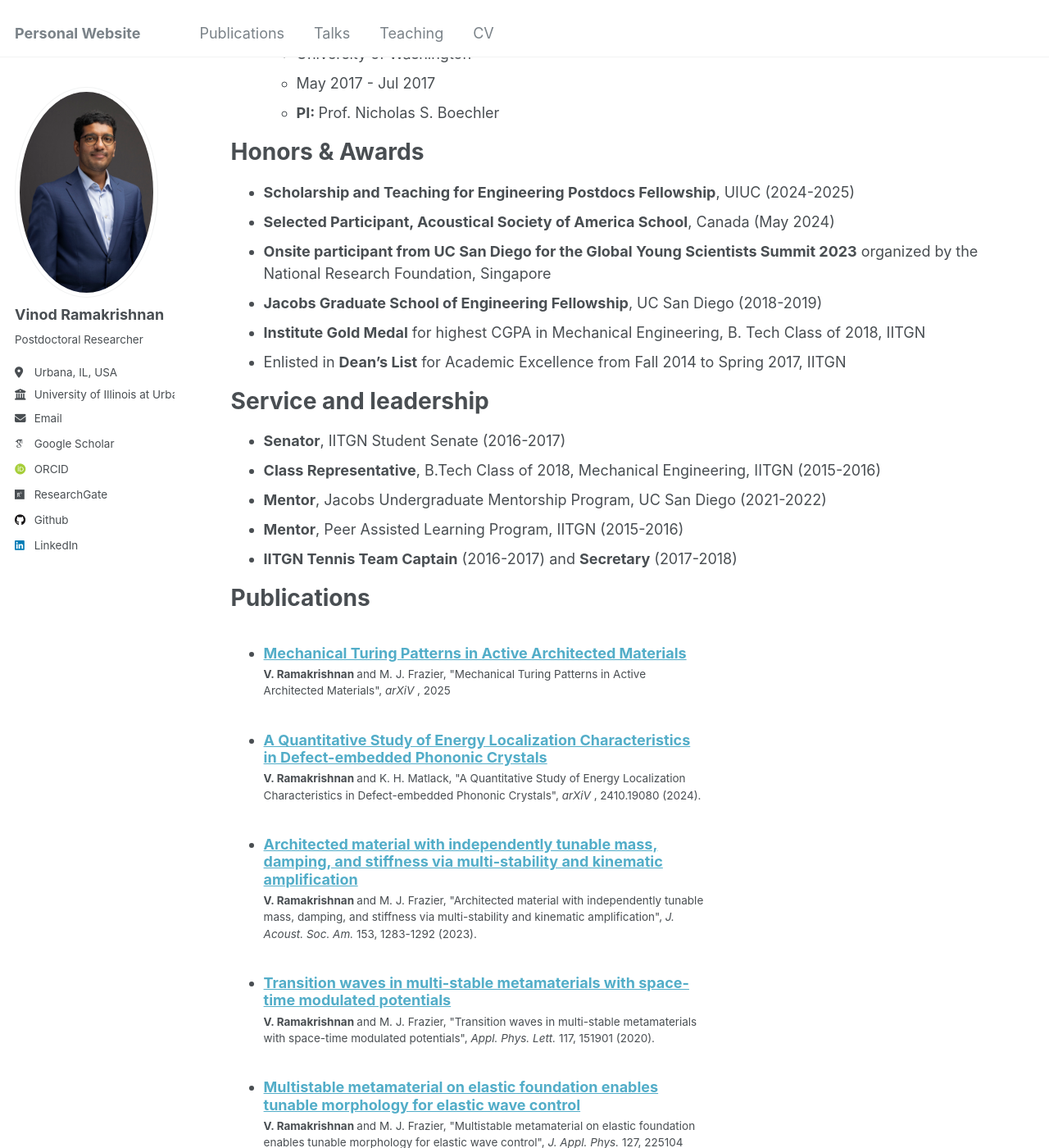
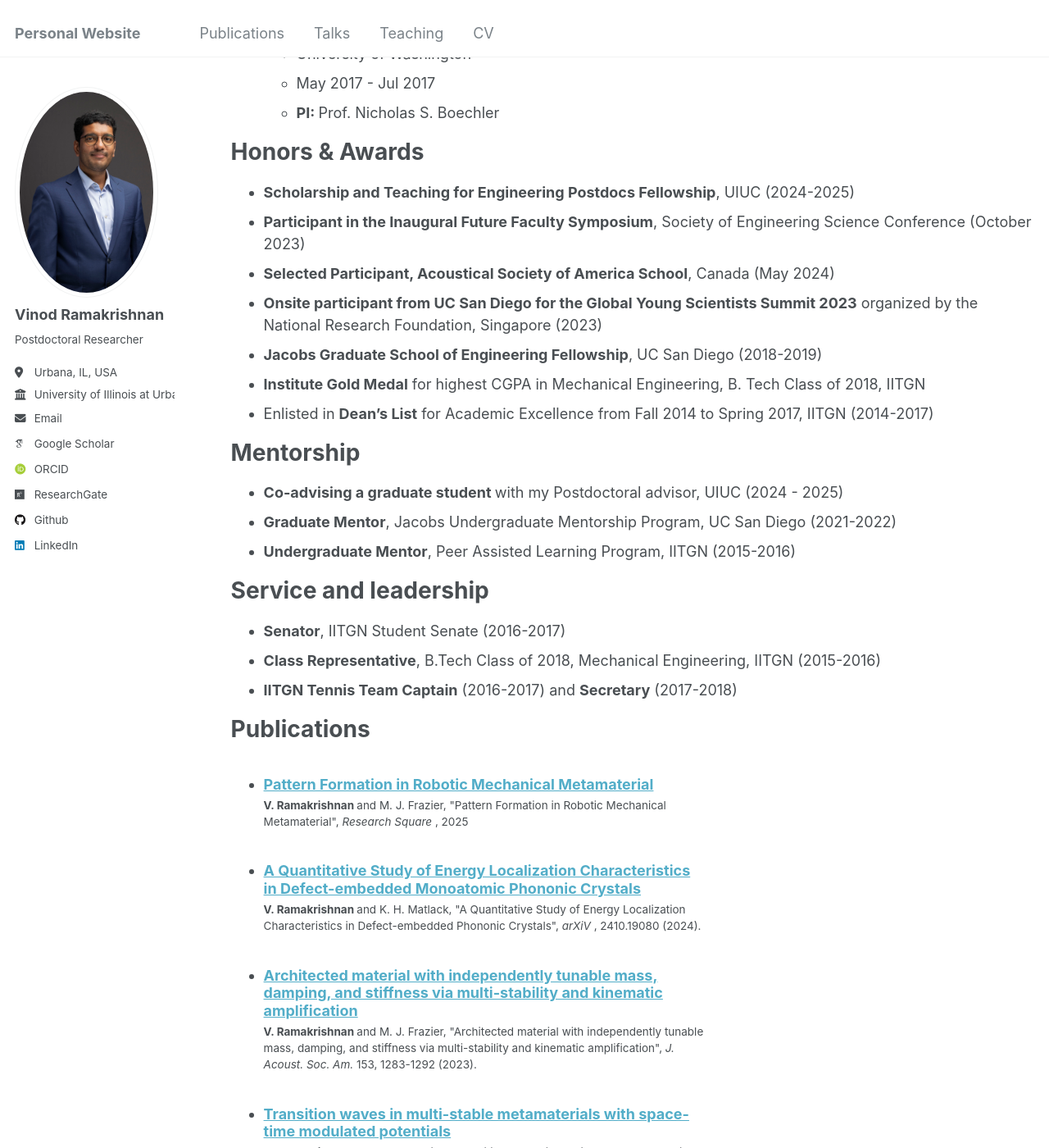
Before and after one commit to DonIV22/DonIV22.github.io, a Jekyll site: the page built from _pages/cv.md, in a window 1280 px wide and 1400 px high, scrolled down 650 px. Shown: the whole window at 82% size. Built offline with Jekyll 4.4.1, drawn with Linux system fonts in a browser that asks for light colours; some web fonts are replaced; some of the changed text lies outside the part shown.

Commit message:
Apr25_Changes

```diff
--- a/_pages/cv.md
+++ b/_pages/cv.md
@@ -55,18 +55,23 @@ Work experience
 Honors & Awards
 ======
 * <b> Scholarship and Teaching for Engineering Postdocs Fellowship</b>, UIUC (2024-2025)
+* <b> Participant in the Inaugural Future Faculty Symposium</b>, Society of Engineering Science Conference (October 2023)
 * <b> Selected Participant, Acoustical Society of America School</b>, Canada (May 2024)
-* <b> Onsite participant from UC San Diego for the Global Young Scientists Summit 2023</b> organized by the National Research Foundation, Singapore
+* <b> Onsite participant from UC San Diego for the Global Young Scientists Summit 2023</b> organized by the National Research Foundation, Singapore (2023)
 * <b> Jacobs Graduate School of Engineering Fellowship</b>, UC San Diego (2018-2019)
 * <b> Institute Gold Medal</b> for highest CGPA in Mechanical Engineering, B. Tech Class of 2018, IITGN
-* Enlisted in <b> Dean's List</b> for Academic Excellence from Fall 2014 to Spring 2017, IITGN
+* Enlisted in <b> Dean's List</b> for Academic Excellence from Fall 2014 to Spring 2017, IITGN (2014-2017)
+
+Mentorship
+======
+* <b> Co-advising a graduate student </b> with my Postdoctoral advisor, UIUC (2024 - 2025)
+* <b> Graduate Mentor</b>, Jacobs Undergraduate Mentorship Program, UC San Diego (2021-2022)
+* <b> Undergraduate Mentor</b>, Peer Assisted Learning Program, IITGN (2015-2016)
 
 Service and leadership
 ======
 * <b> Senator</b>, IITGN Student Senate (2016-2017)
 * <b> Class Representative</b>, B.Tech Class of 2018, Mechanical Engineering, IITGN (2015-2016)
-* <b> Mentor</b>, Jacobs Undergraduate Mentorship Program, UC San Diego (2021-2022)
-* <b> Mentor</b>, Peer Assisted Learning Program, IITGN (2015-2016)
 * <b> IITGN Tennis Team Captain</b> (2016-2017) and <b> Secretary</b> (2017-2018)
 
 Publications
--- a/_publications/P5_arXiV_2025.md
+++ b/_publications/P5_arXiV_2025.md
@@ -1,5 +1,5 @@
 ---
-title: "Mechanical Turing Patterns in Active Architected Materials"
+title: "Pattern Formation in Robotic Mechanical Metamaterial"
 collection: publications
 category: manuscripts
 permalink: /publication/P5_arXiV_2025
@@ -7,5 +7,5 @@ excerpt: 'This paper is currently under review.'
 date: 2025-01-01
 venue: 'arXiV'
 # paperurl: ''
-citation: '<b> V. Ramakrishnan </b> and M. J. Frazier, "Mechanical Turing Patterns in Active Architected Materials", <i> arXiV </i>, 2025'
+citation: '<b> V. Ramakrishnan </b> and M. J. Frazier, "Pattern Formation in Robotic Mechanical Metamaterial", <i> Research Square </i>, 2025'
 ---
```
Also changed, not shown: other parts of _pages/cv.md (+2 -2 lines), _pages/about.md (+2 -2 lines), _publications/P4_arXiV_2024.md (+2 -2 lines).
